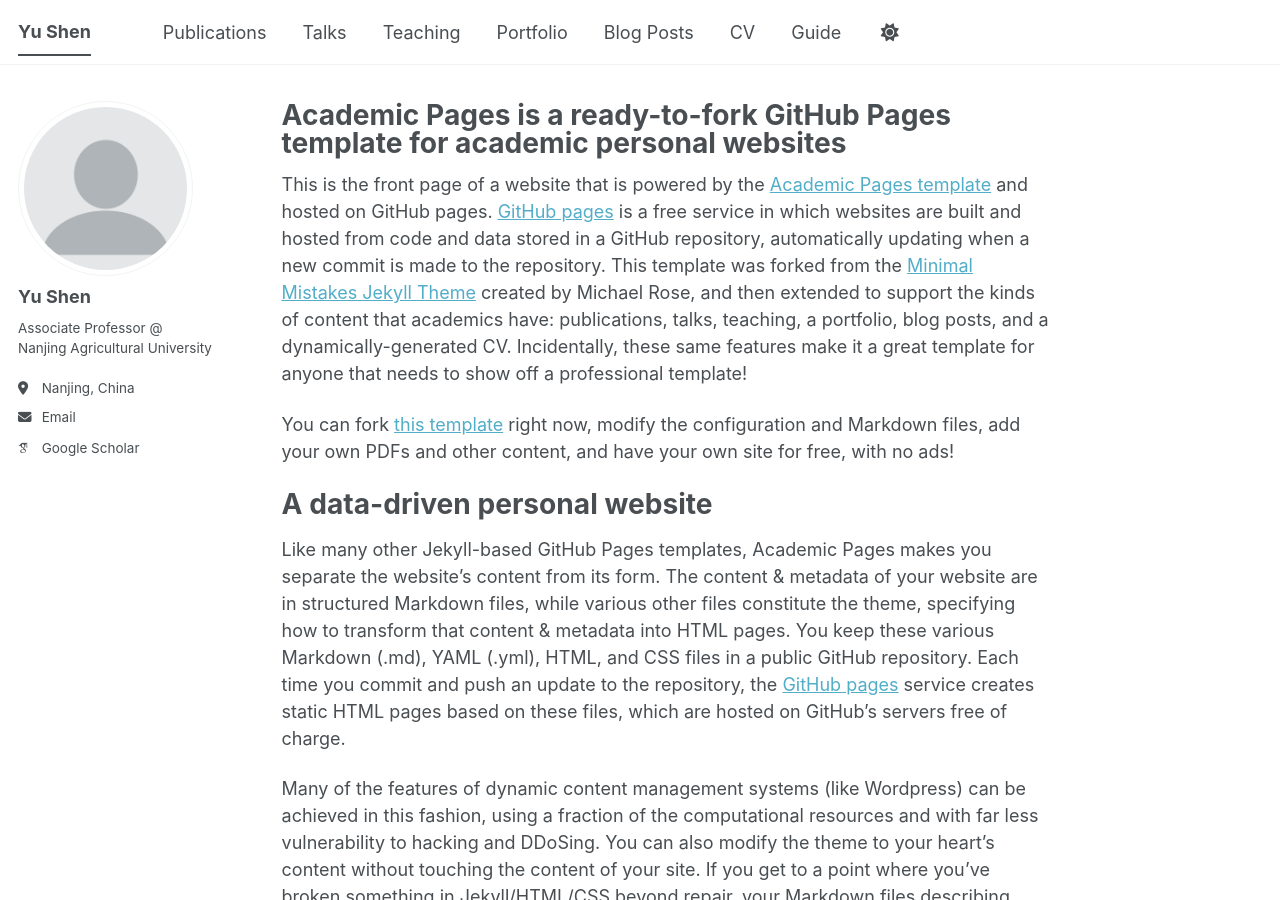
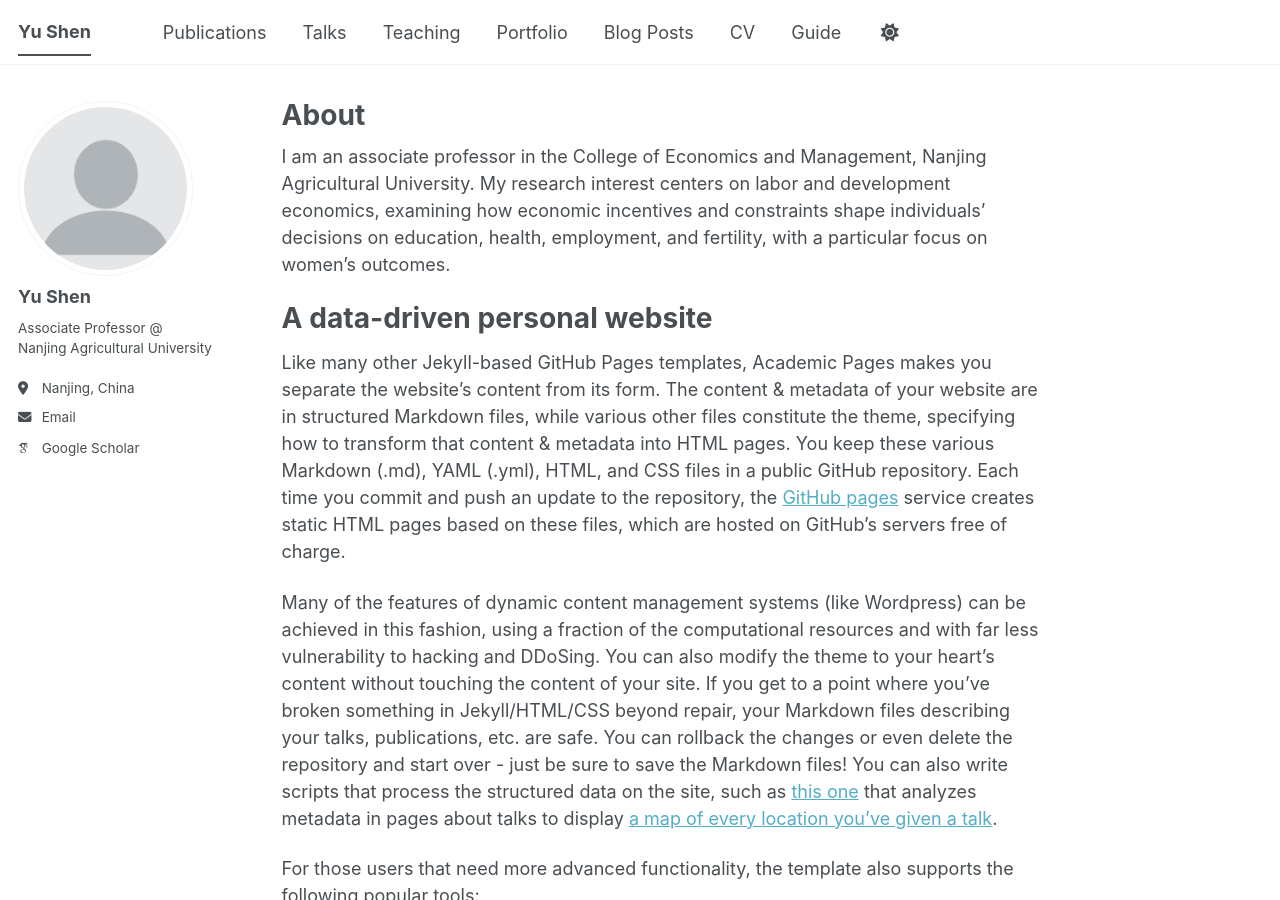
Before and after one commit to shenyuruc/shenyuruc.github.io, a Jekyll site: the page built from _pages/about.md, in a window 1280 px wide and 900 px high. Built offline with Jekyll 4.4.1, drawn with Linux system fonts in a browser that asks for light colours; some web fonts are replaced; a script bundle is joined from its source files by our own code; library files that are not in the unit come from our copies.

Commit message:
Update about.md

```diff
--- a/_pages/about.md
+++ b/_pages/about.md
@@ -1,15 +1,13 @@
 ---
 permalink: /
-title: "Academic Pages is a ready-to-fork GitHub Pages template for academic personal websites"
+title: "About"
 author_profile: true
 redirect_from:
   - /about/
   - /about.html
 ---
 
-This is the front page of a website that is powered by the [Academic Pages template](https://github.com/academicpages/academicpages.github.io) and hosted on GitHub pages. [GitHub pages](https://pages.github.com) is a free service in which websites are built and hosted from code and data stored in a GitHub repository, automatically updating when a new commit is made to the repository. This template was forked from the [Minimal Mistakes Jekyll Theme](https://mmistakes.github.io/minimal-mistakes/) created by Michael Rose, and then extended to support the kinds of content that academics have: publications, talks, teaching, a portfolio, blog posts, and a dynamically-generated CV. Incidentally, these same features make it a great template for anyone that needs to show off a professional template!
-
- You can fork [this template](https://github.com/academicpages/academicpages.github.io) right now, modify the configuration and Markdown files, add your own PDFs and other content, and have your own site for free, with no ads!
+I am an associate professor in the College of Economics and Management, Nanjing Agricultural University. My research interest centers on labor and development economics, examining how economic incentives and constraints shape individuals’ decisions on education, health, employment, and fertility, with a particular focus on women’s outcomes.
 
 A data-driven personal website
 ======
```
